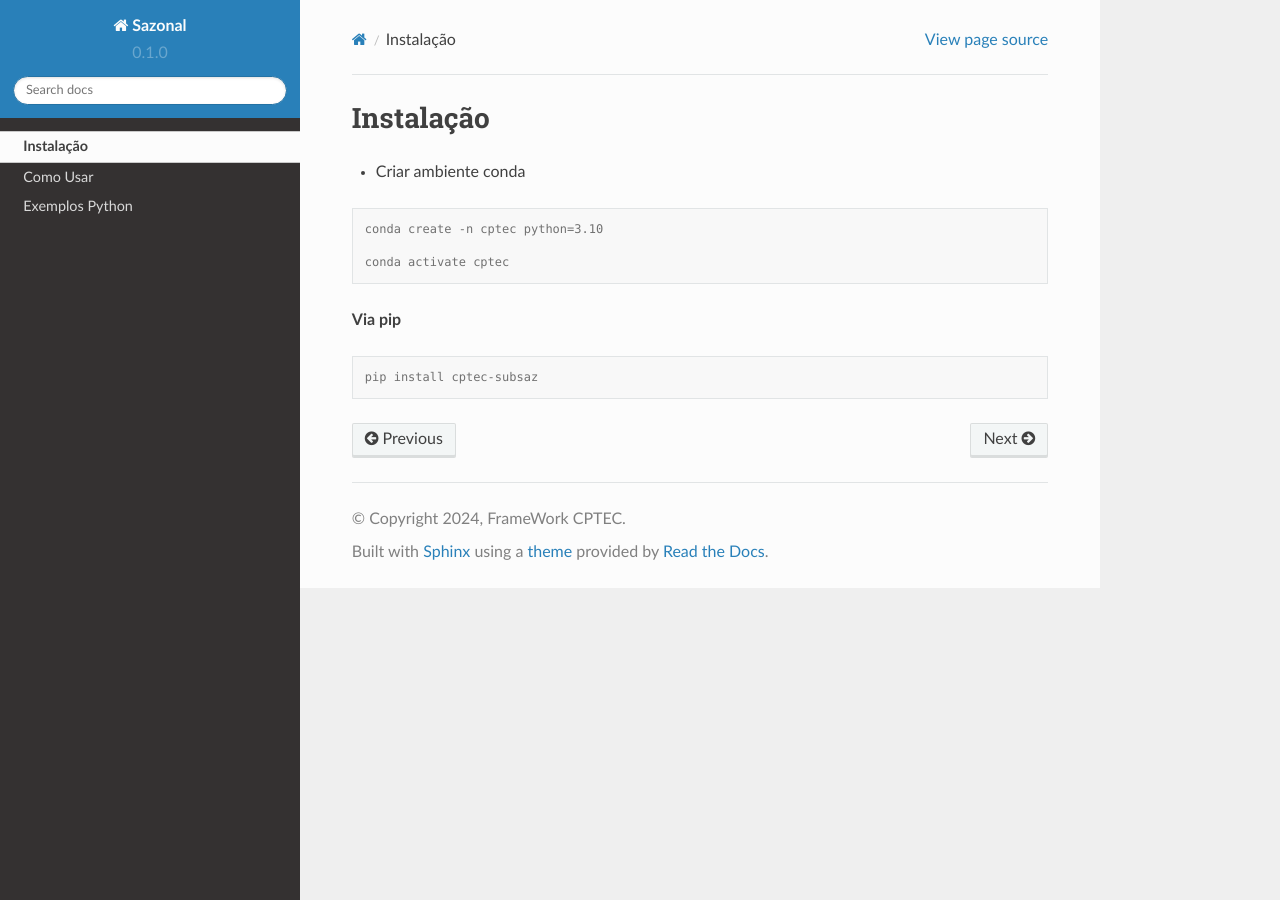
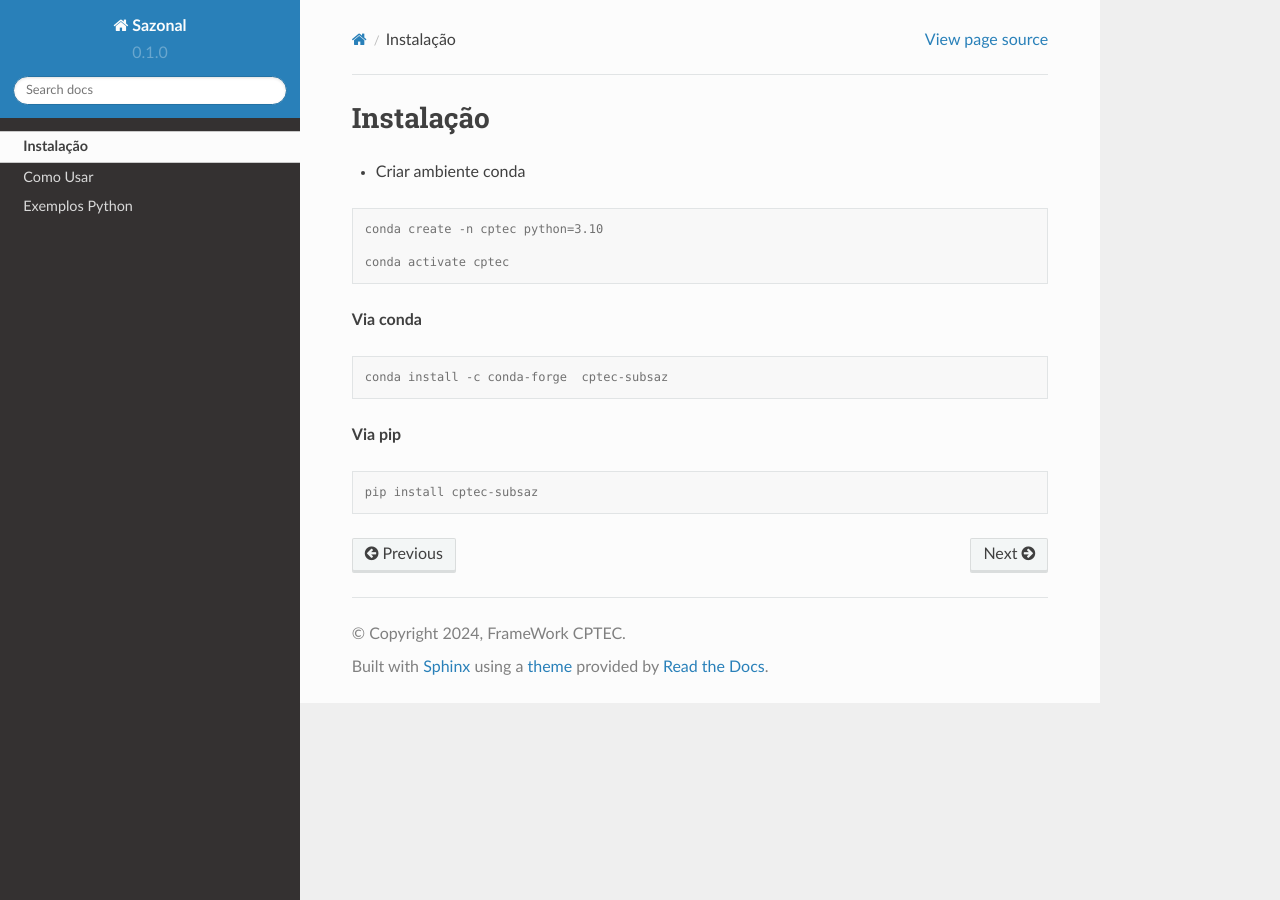
Before and after one commit to framework-CPTEC/Sazonal, a Sphinx documentation site: the page built from docs/source/install.rst, in a window 1280 px wide. Built offline with Sphinx 7.4.7 and the Read the Docs theme 2.0.0, drawn with Linux system fonts in a browser that asks for light colours.

Commit message:
Update install.rst

```diff
--- a/docs/source/install.rst
+++ b/docs/source/install.rst
@@ -9,6 +9,14 @@ Instalação
 
   conda activate cptec
 
+
+**Via conda**
+
+.. code-block:: console
+
+  conda install -c conda-forge  cptec-subsaz
+
+
 **Via pip**
 
 .. code-block:: console
```
